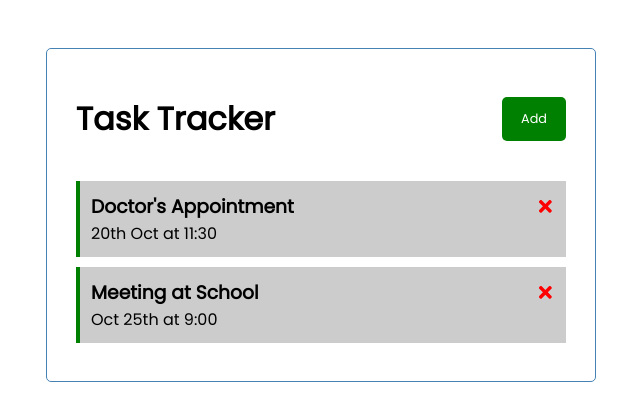
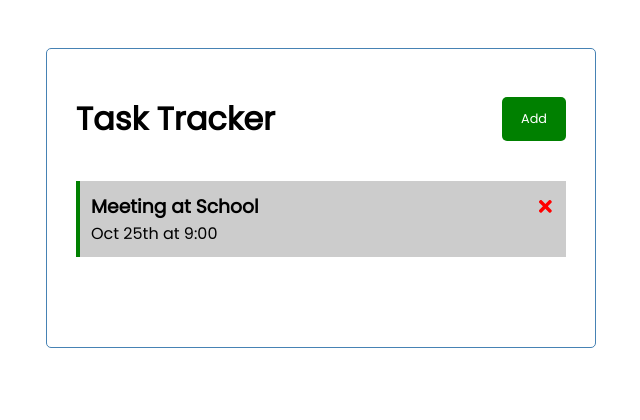
Before and after one commit to Usman-Ubaid/Task-Tracker, a React (Create React App) app: page / in a window 1280 px wide. Shown: the top 420 px of the page, without its empty margins (319-959 px from the left). Built offline with nearby package versions, Linux system fonts and the light colour scheme; data requests are answered from the project's data file.

Commit message:
Added DELETING Task from server functionality

```diff
--- a/db.json
+++ b/db.json
@@ -1,11 +1,5 @@
 {
   "tasks": [
-    {
-      "id": 1,
-      "text": "Doctor's Appointment",
-      "day": "20th Oct at 11:30",
-      "reminder": true
-    },
     {
       "id": 2,
       "text": "Meeting at School",
--- a/src/App.js
+++ b/src/App.js
@@ -27,6 +27,11 @@ function App() {
 
   // Delete task
   const deleteTask = async (id) => {
+    await fetch(`http://localhost:5000/tasks/${id}`,
+    {
+      method: 'DELETE'
+    });
+
     setTasks(tasks.filter((task) => task.id !== id))
   }
 
```
